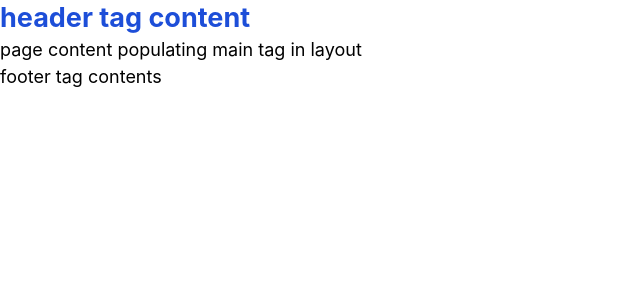
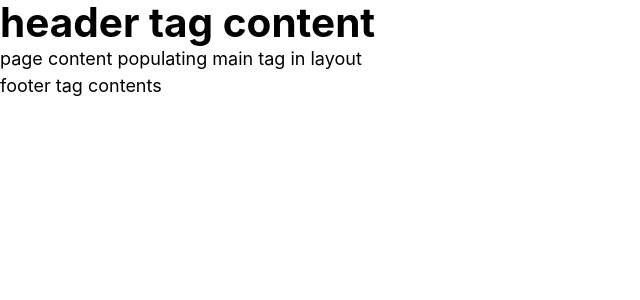
Before and after one commit to blaze-vincent/portfolio-2022, a Next.js app: page / in a window 1280 px wide. Shown: the top 300 px of the page, without its empty margins (0-640 px from the left). Built offline with nearby package versions, Linux system fonts and the light colour scheme.

Commit message:
Increase header font

```diff
--- a/components/header.js
+++ b/components/header.js
@@ -1,6 +1,6 @@
 export default function Header(){
   return (<header>
-    <h1 className="text-blue-700 text-2xl font-bold">
+    <h1 className="text-4xl font-bold">
       header tag content
     </h1>
   </header>)
```
